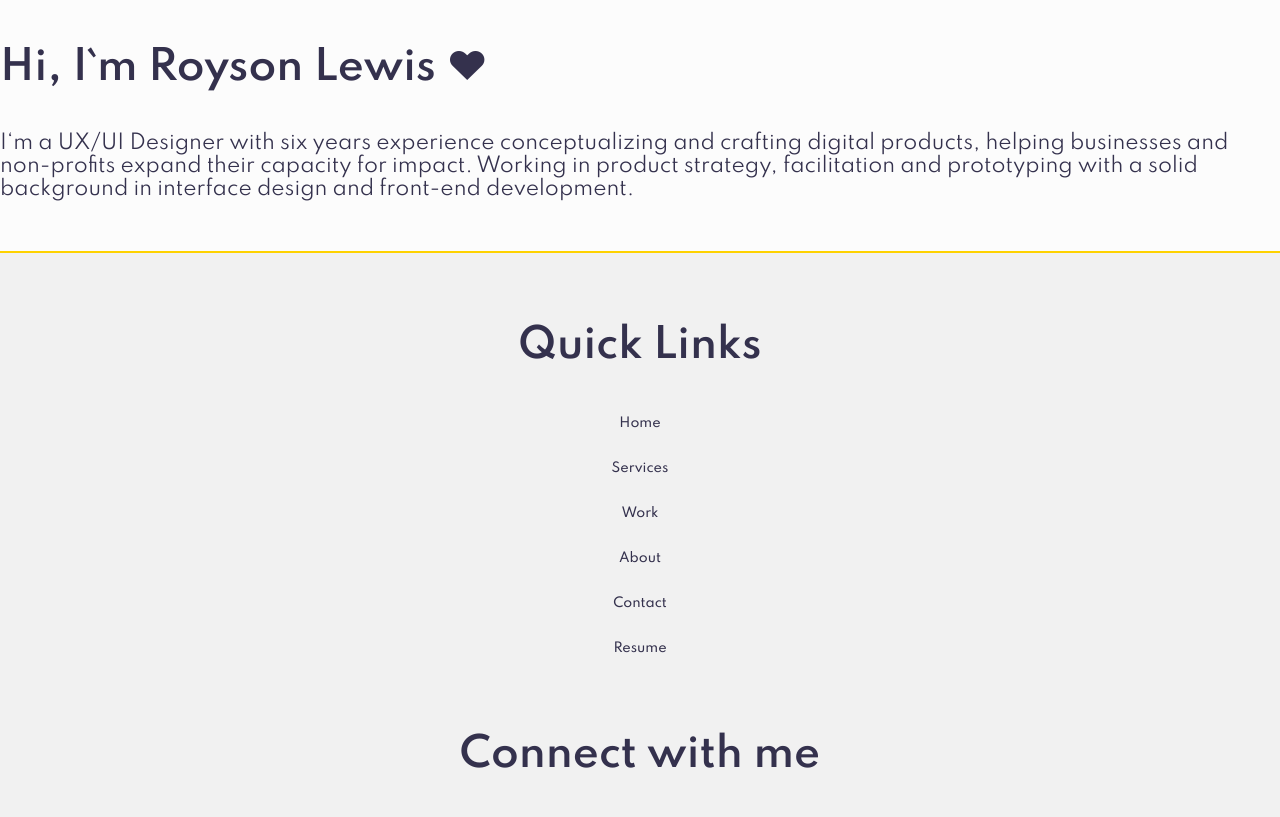
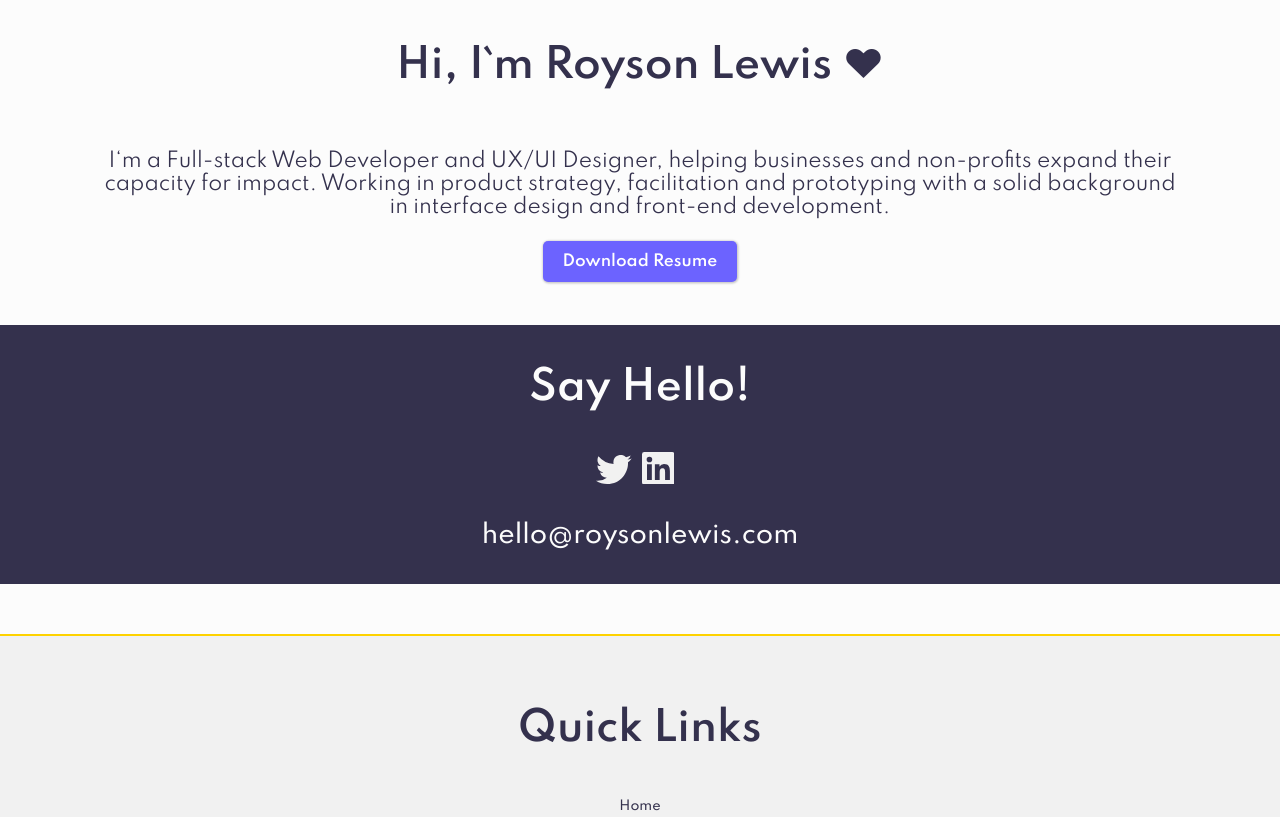
Before and after one commit to royson-lewis/rl_portfolio, a Next.js app: page /about in a window 1280 px wide. Shown: the part 567-1384 px from the top of the page. Built offline with nearby package versions, Linux system fonts and the light colour scheme.

Commit message:
minor styling update to about page

```diff
--- a/pages/about.js
+++ b/pages/about.js
@@ -18,7 +18,20 @@ export default function About() {
         </g>
       </svg>
       <h3>Hi, I`m Royson Lewis ❤</h3>
-      <p>I‘m a UX/UI Designer with six years experience conceptualizing and crafting digital products, helping businesses and non-profits expand their capacity for impact. Working in product strategy, facilitation and prototyping with a solid background in interface design and front-end development.</p>
+      <p>I‘m a Full-stack Web Developer and UX/UI Designer, helping businesses and non-profits expand their capacity for impact. Working in product strategy, facilitation and prototyping with a solid background in interface design and front-end development.</p>
+      <button>Download Resume</button>
+      <div>
+        <h3>Say Hello!</h3>
+        <section>
+          <svg xmlns='http://www.w3.org/2000/svg' width='35.674' height='28.974' viewBox='0 0 35.674 28.974'>
+            <path id='twitter' data-name='twitter' d='M32.007,10.6c.023.317.023.634.023.951,0,9.665-7.357,20.8-20.8,20.8A20.661,20.661,0,0,1,0,29.072a15.124,15.124,0,0,0,1.766.091,14.642,14.642,0,0,0,9.077-3.124,7.324,7.324,0,0,1-6.836-5.07,9.22,9.22,0,0,0,1.381.113,7.733,7.733,0,0,0,1.924-.249,7.312,7.312,0,0,1-5.863-7.176v-.091a7.363,7.363,0,0,0,3.3.928A7.322,7.322,0,0,1,2.49,4.716a20.782,20.782,0,0,0,15.075,7.651,8.253,8.253,0,0,1-.181-1.675,7.318,7.318,0,0,1,12.653-5,14.4,14.4,0,0,0,4.64-1.766,7.292,7.292,0,0,1-3.214,4.029,14.657,14.657,0,0,0,4.21-1.132A15.717,15.717,0,0,1,32.007,10.6Z' transform='translate(0 -3.381)' fill='#f1f1f1' />
+          </svg>
+          <svg xmlns='http://www.w3.org/2000/svg' width='32.545' height='32.545' viewBox='0 0 32.545 32.545'>
+            <path d='M30.221,2.25H2.317A2.335,2.335,0,0,0,0,4.6V32.449A2.335,2.335,0,0,0,2.317,34.8h27.9a2.341,2.341,0,0,0,2.325-2.346V4.6A2.341,2.341,0,0,0,30.221,2.25ZM9.836,30.146H5.013V14.614H9.844V30.146ZM7.424,12.493a2.8,2.8,0,1,1,2.8-2.8,2.8,2.8,0,0,1-2.8,2.8ZM27.918,30.146H23.094V22.591c0-1.8-.036-4.119-2.506-4.119-2.514,0-2.9,1.961-2.9,3.988v7.686H12.866V14.614h4.628v2.121h.065a5.081,5.081,0,0,1,4.569-2.506c4.882,0,5.79,3.218,5.79,7.4Z' transform='translate(0 -2.25)' fill='#f1f1f1' />
+          </svg>
+        </section>
+        <h4>hello@roysonlewis.com</h4>
+      </div>
     </main>
   );
 }
--- a/styles/about.module.scss
+++ b/styles/about.module.scss
@@ -0,0 +1,30 @@
+/** @format */
+$primaryColor: #ffffff;
+$secondaryColor: #34314d;
+$primaryBGColor: #fcfcfc;
+$secondaryBGColor: #f1f1f1;
+$primaryAccentColor: #6c63ff;
+$secondaryAccentColor: #fed200;
+
+.about {
+  display: flex;
+  flex-direction: column;
+  align-items: center;
+  text-align: center;
+  width: 100vw;
+
+  p {
+      width: 85%
+  }
+
+  div {
+    background-color: $secondaryColor;
+    width: 100vw;
+    margin-top: 4rem;
+    color: $primaryBGColor;
+
+    svg {
+        margin-right: 1rem;
+    }
+  }
+}
```
